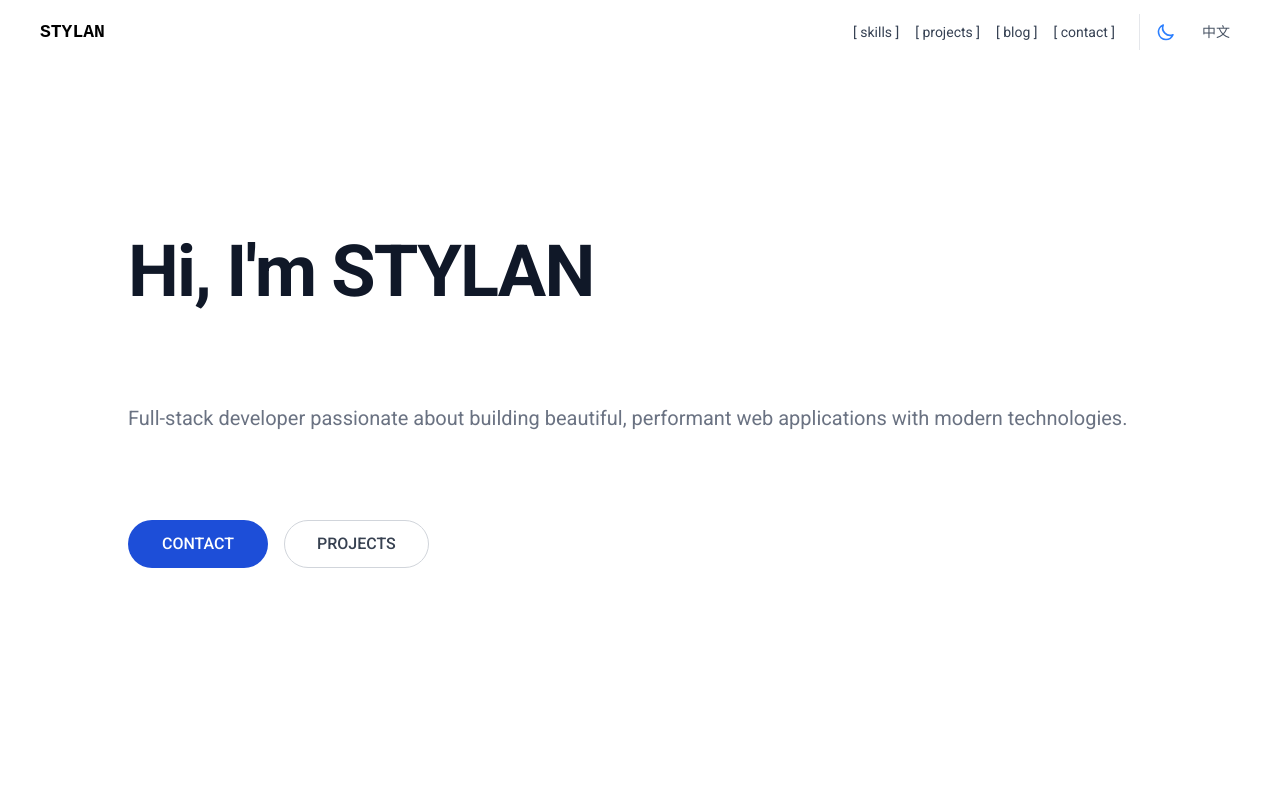
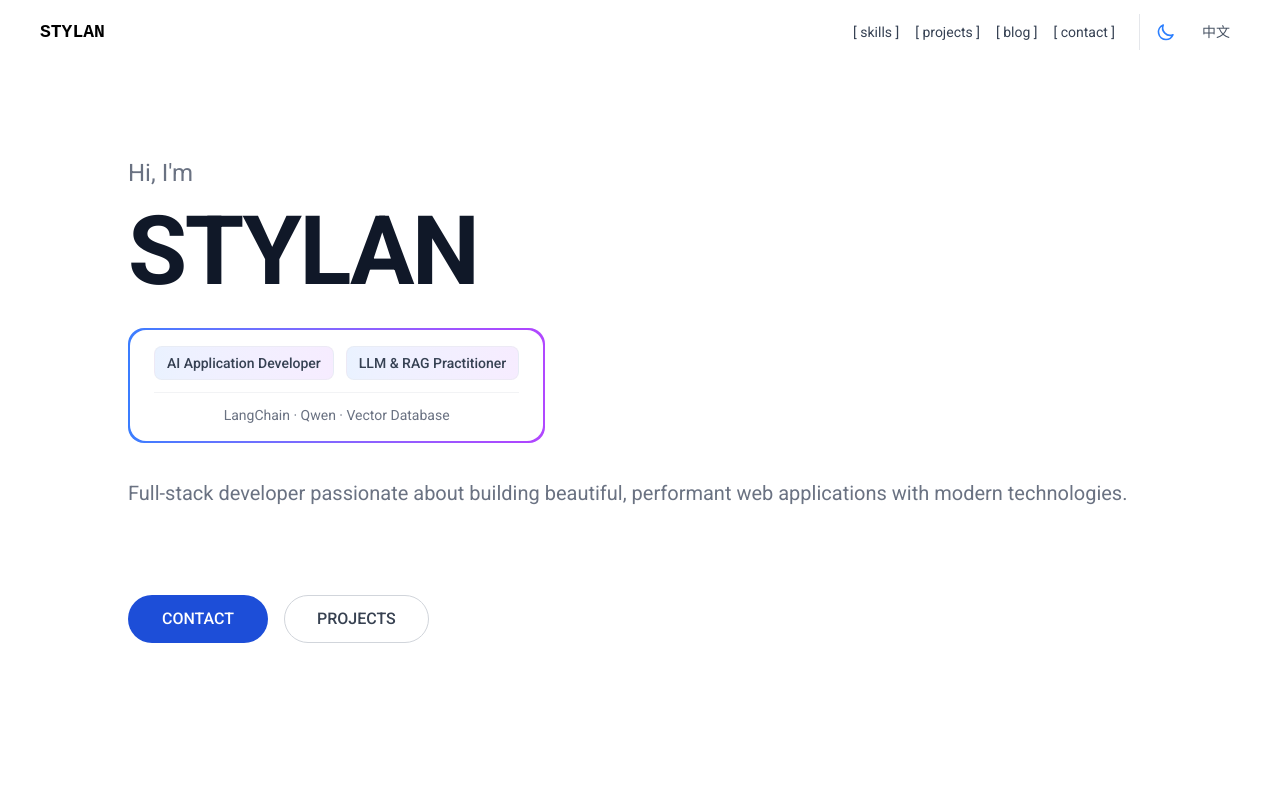
Before and after one commit to duan-deqing/duan-deqing.github.io, a React (Vite) app: page / in a window 1280 px wide. Shown: the top 800 px of the page. Built offline with nearby package versions, Linux system fonts and the light colour scheme; a web font is replaced by a local one.

Commit message:
ver 1.4.0 - 重新设计了hero页面 - 修复了一些bug

```diff
--- a/package.json
+++ b/package.json
@@ -1,7 +1,7 @@
 {
   "name": "stylan_site",
   "private": true,
-  "version": "1.3.3",
+  "version": "1.4.0",
   "type": "module",
   "scripts": {
     "dev": "vite",
--- a/src/components/HomePage/Hero.jsx
+++ b/src/components/HomePage/Hero.jsx
@@ -42,16 +42,50 @@ export default function Hero({ t }) {
     <section className="px-6 flex items-center justify-center" style={{ height: '100vh' }}>
       <div style={{ maxWidth: '64rem', width: '100%' }}>
 
-        {/* 主标题 - 带逐字动画 */}
-        <div className="min-h-[120px] md:min-h-[144px] lg:min-h-[168px]">
+        {/* 主标题 - 前缀小字 + 名字大字 */}
+        <div className="mb-6">
+          <AnimatedText
+            as="p"
+            className="text-xl md:text-2xl text-gray-500 dark:text-gray-400 mb-2"
+            style={{ lineHeight: '1.4' }}
+          >
+            {t(personal.titlePrefix)}
+          </AnimatedText>
           <AnimatedText
             as="h1"
-            className="text-5xl md:text-6xl lg:text-7xl font-bold mb-6 tracking-tight text-gray-900 dark:text-white"
+            className="text-6xl md:text-7xl lg:text-8xl font-bold tracking-tight text-gray-900 dark:text-white"
             style={{ lineHeight: '1.1' }}
           >
-            {t(personal.title)}
+            {t(personal.titleName)}
           </AnimatedText>
         </div>
+
+        {/* 个人标签卡片 - 渐变边框动画 */}
+        {personal.tags && personal.tags.length > 0 && (
+          <div className="mb-8">
+            <div className="relative inline-block p-[2px] rounded-2xl bg-gradient-to-r from-blue-500 via-purple-500 to-pink-500 animate-gradient-x">
+              <div className="bg-white dark:bg-gray-900 rounded-2xl px-6 py-4">
+                {/* 标签列表 */}
+                <div className="flex flex-wrap items-center justify-center gap-3">
+                  {personal.tags.map((tag, index) => (
+                    <span
+                      key={index}
+                      className="px-3 py-1.5 text-sm font-medium bg-gradient-to-r from-blue-500/10 to-purple-500/10 dark:from-blue-500/20 dark:to-purple-500/20 rounded-lg text-gray-700 dark:text-gray-200 border border-gray-200/50 dark:border-gray-700/50"
+                    >
+                      {t(tag)}
+                    </span>
+                  ))}
+                </div>
+                {/* 描述文字 */}
+                {personal.tagDescription && (
+                  <p className="mt-3 pt-3 border-t border-gray-200/50 dark:border-gray-700/50 text-sm text-gray-500 dark:text-gray-400 text-center">
+                    {t(personal.tagDescription)}
+                  </p>
+                )}
+              </div>
+            </div>
+          </div>
+        )}
 
         {/* 个人简介 - 带逐字动画 */}
         <div className="min-h-[80px] mb-10">
--- a/src/config.js
+++ b/src/config.js
@@ -45,10 +45,26 @@ const config = {
     },
     // 头像: 使用 emoji 或图片路径 '/avatar.jpg'
     avatar: "👨‍💻",
-    // Hero 页面的主标题
-    title: {
-      en: "Hi, I'm STYLAN",
-      zh: "你好，我是STYLAN",
+    // Hero 页面的主标题 - 前缀（小字）
+    titlePrefix: {
+      en: "Hi, I'm",
+      zh: "你好，我是",
+    },
+    // Hero 页面的主标题 - 名字（大字）
+    titleName: {
+      en: "STYLAN",
+      zh: "STYLAN",
+    },
+    // 个人标签卡片（显示在简介上方）
+    // 每个标签支持中英文，用 | 分隔不同标签组
+    tags: [
+      { en: "AI Application Developer", zh: "AI 应用开发工程师" },
+      { en: "LLM & RAG Practitioner", zh: "LLM & RAG 实践者" },
+    ],
+    // 标签描述（显示在标签下方）
+    tagDescription: {
+      en: "LangChain · Qwen · Vector Database",
+      zh: "LangChain · 通义千问 · 向量数据库",
     },
     // Hero 页面的个人简介
     bio: {
--- a/src/index.css
+++ b/src/index.css
@@ -376,3 +376,18 @@ h6 {
   background-color: #3b82f6;
   color: white;
 }
+
+/* ==================== 渐变动画 ==================== */
+@keyframes gradient-x {
+  0%, 100% {
+    background-position: 0% 50%;
+  }
+  50% {
+    background-position: 100% 50%;
+  }
+}
+
+.animate-gradient-x {
+  background-size: 200% 200%;
+  animation: gradient-x 3s ease infinite;
+}
```
Also changed, not shown: 48 other files (tests, documents, lock files or other folders).
